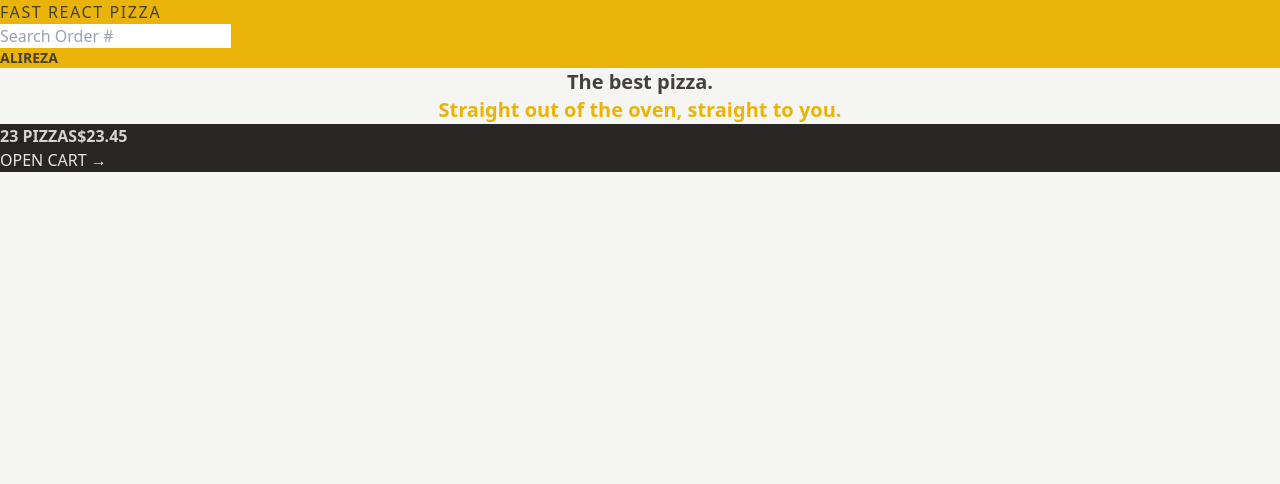
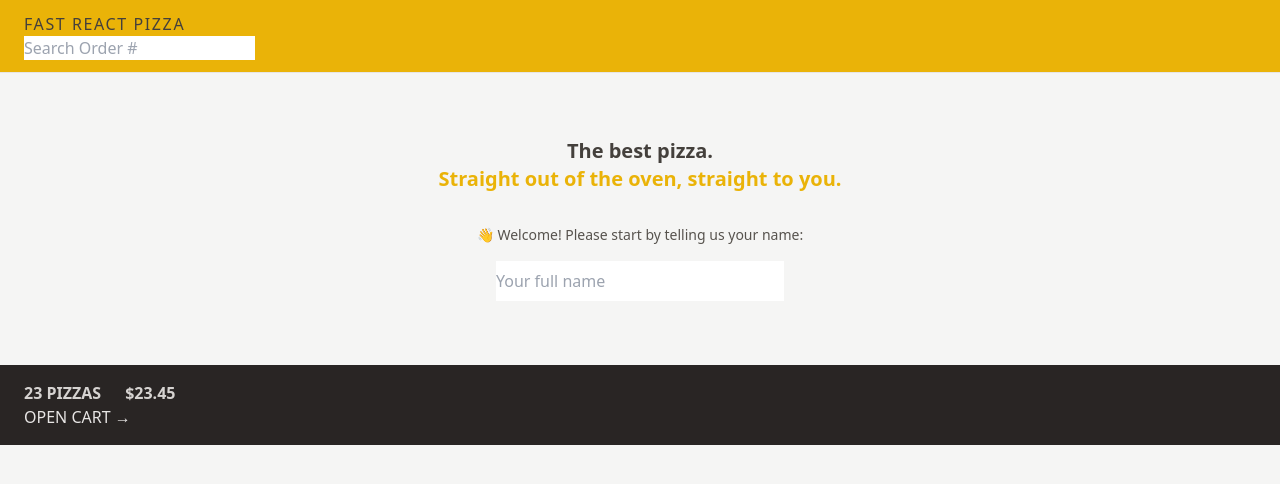
Before and after one commit to Ping160Fps50/fast-react-pizza, a React (Vite) app: page / in a window 1280 px wide. Shown: the top 484 px of the page. Built offline with nearby package versions, Linux system fonts and the light colour scheme.

Commit message:
styled some components

```diff
--- a/src/features/cart/CartOverview.jsx
+++ b/src/features/cart/CartOverview.jsx
@@ -2,8 +2,8 @@
 
 function CartOverview() {
   return (
-    <div className="bg-stone-800 uppercase text-stone-200">
-      <p className="font-semibold text-stone-300">
+    <div className="sm: bg-stone-800 px-4 py-4 text-sm uppercase text-stone-200 sm:px-6 md:text-base">
+      <p className="space-x-4 font-semibold text-stone-300 sm:space-x-6">
         <span>23 pizzas</span>
         <span>$23.45</span>
       </p>
--- a/src/features/user/CreateUser.jsx
+++ b/src/features/user/CreateUser.jsx
@@ -1,7 +1,7 @@
-import { useState } from 'react';
+import { useState } from "react";
 
 function CreateUser() {
-  const [username, setUsername] = useState('');
+  const [username, setUsername] = useState("");
 
   function handleSubmit(e) {
     e.preventDefault();
@@ -9,16 +9,19 @@
 
   return (
     <form onSubmit={handleSubmit}>
-      <p>👋 Welcome! Please start by telling us your name:</p>
+      <p className="mb-4 text-sm text-stone-600">
+        👋 Welcome! Please start by telling us your name:
+      </p>
 
       <input
         type="text"
         placeholder="Your full name"
         value={username}
         onChange={(e) => setUsername(e.target.value)}
+        className="w-72 h-10"
       />
 
-      {username !== '' && (
+      {username !== "" && (
         <div>
           <button>Start ordering</button>
         </div>
--- a/src/features/user/Username.jsx
+++ b/src/features/user/Username.jsx
@@ -1,5 +1,5 @@
 function Username() {
-  return <div className="text-sm font-semibold">Alireza</div>;
+  return <div className="text-sm font-semibold hidden">Alireza</div>;
 }
 
 export default Username;
--- a/src/ui/Header.jsx
+++ b/src/ui/Header.jsx
@@ -4,7 +4,7 @@
 
 function Header() {
   return (
-    <header className="bg-yellow-500 uppercase">
+    <header className="border-b border-stone-200 bg-yellow-500 px-4 py-3 uppercase sm:px-6">
       <Link to="/" className="tracking-widest">
         Fast React Pizza
       </Link>
--- a/src/ui/Home.jsx
+++ b/src/ui/Home.jsx
@@ -1,13 +1,16 @@
+import CreateUser from "../features/user/CreateUser";
+
 function Home() {
   return (
-    <div>
-      <h1 className="text-center text-xl font-semibold">
+    <div className="my-10 text-center sm:my-16">
+      <h1 className="mb-8 text-center text-xl font-semibold">
         The best pizza.
         <br />
         <span className="text-yellow-500">
           Straight out of the oven, straight to you.
         </span>
       </h1>
+      <CreateUser />
     </div>
   );
 }
```
